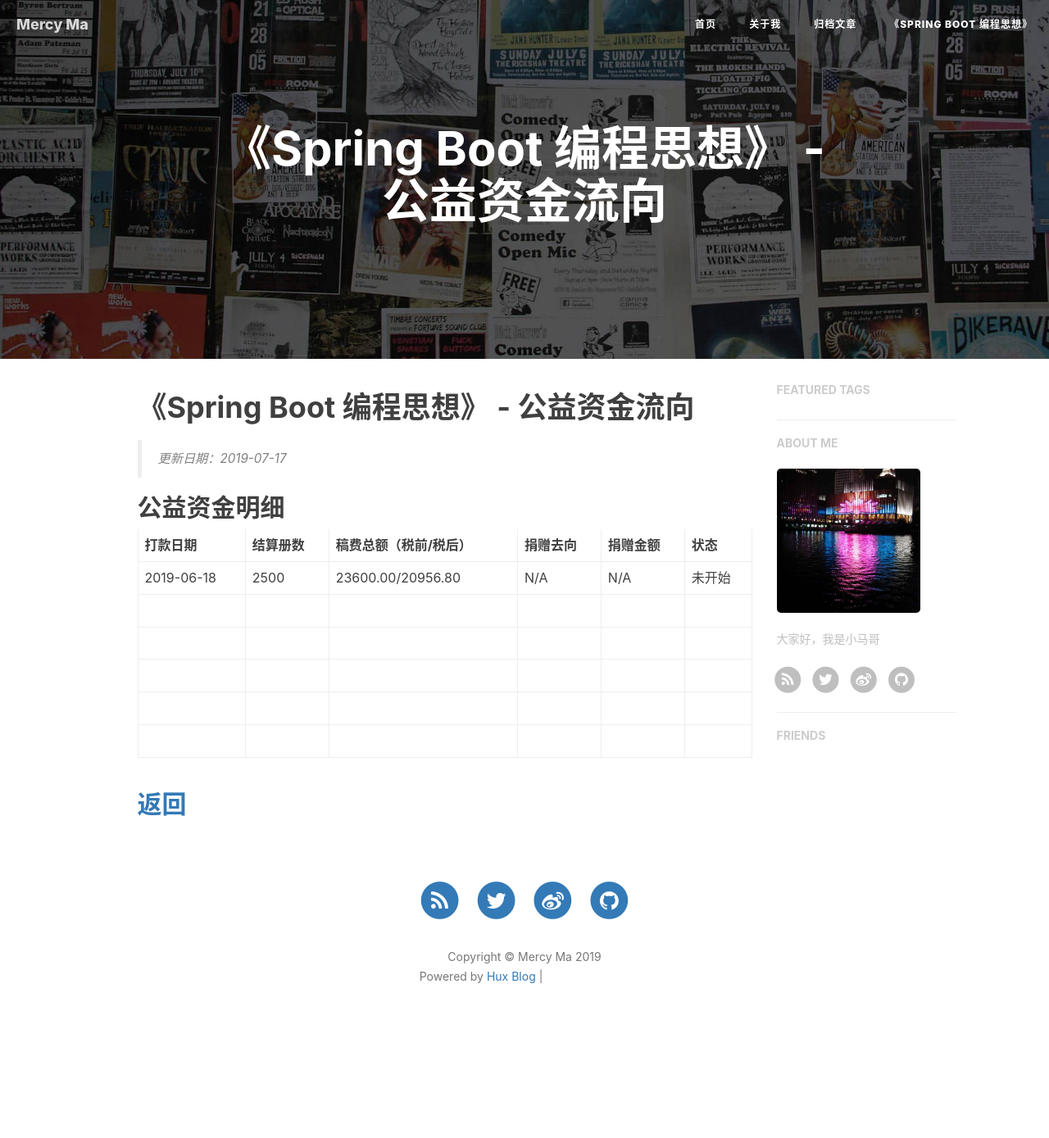
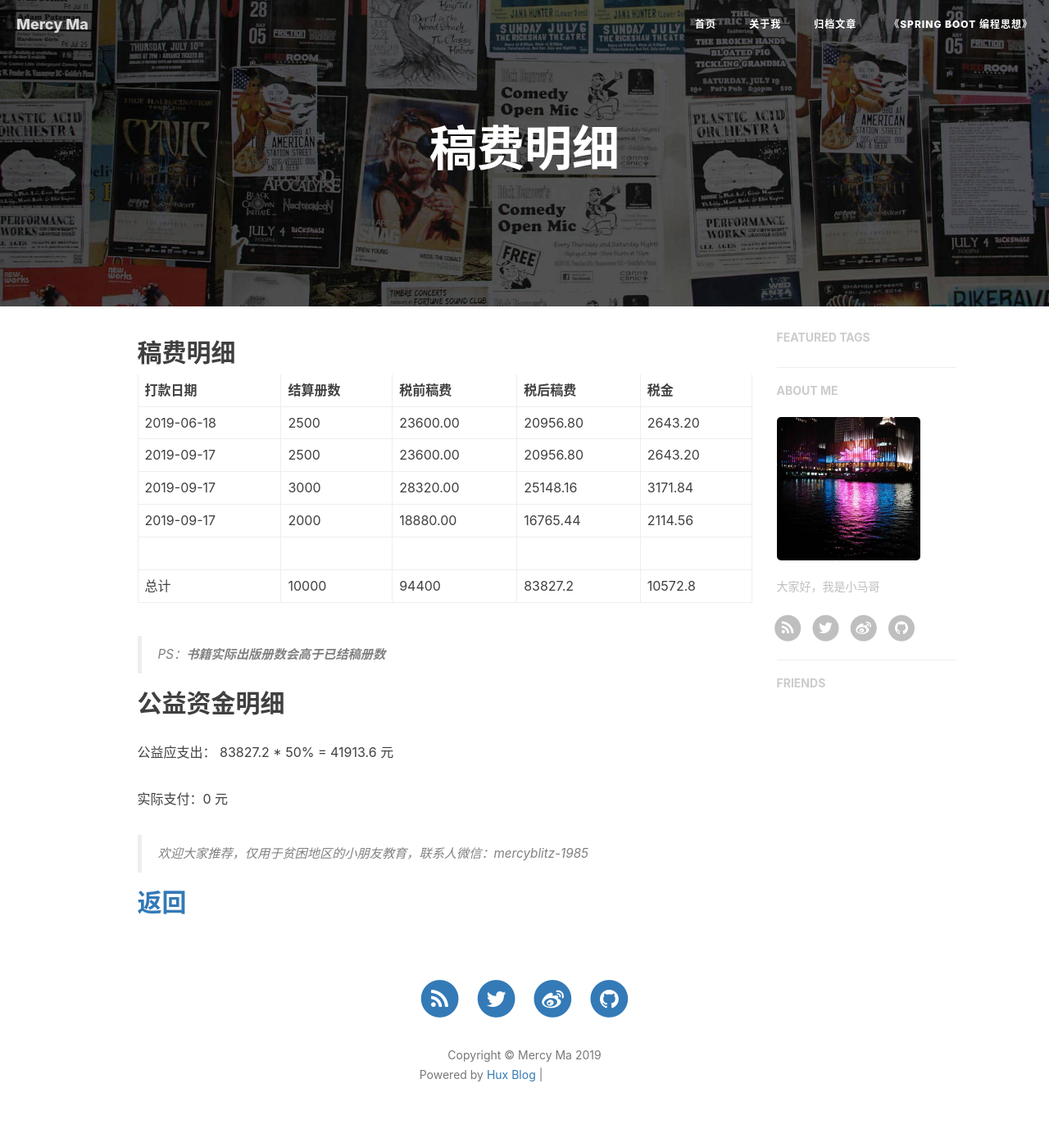
Before and after one commit to mercyblitz/mercyblitz.github.io, a Jekyll site: the page built from books/thinking-in-spring-boot/donate.md, in a window 1280 px wide. Shown: the whole page at 82% size. Built offline with Jekyll 4.4.1, drawn with Linux system fonts in a browser that asks for light colours; nearby versions of some CDN libraries; our own code applies the rules of GitHub Pages for plain Markdown files; comment, search, counter and statistics services are not loaded; before the commit the page ends 1269 px from its top, so only the background shows below that; grey boxes are pictures that could not be loaded.

Commit message:
Update donate details

```diff
--- a/books/thinking-in-spring-boot/donate.md
+++ b/books/thinking-in-spring-boot/donate.md
@@ -1,19 +1,25 @@
-# 《Spring Boot 编程思想》 - 公益资金流向
+## 稿费明细
 
-> 更新日期：2019-07-17
+| 打款日期   | **结算册数** | 税前稿费 | 税后稿费 | 税金    |
+| ---------- | ------------ | -------- | -------- | ------- |
+| 2019-06-18 | 2500         | 23600.00 | 20956.80 | 2643.20 |
+| 2019-09-17 | 2500         | 23600.00 | 20956.80 | 2643.20 |
+| 2019-09-17 | 3000         | 28320.00 | 25148.16 | 3171.84 |
+| 2019-09-17 | 2000         | 18880.00 | 16765.44 | 2114.56 |
+|            |              |          |          |         |
+| 总计       | 10000        | 94400    | 83827.2  | 10572.8 |
+
+> PS：**书籍实际出版册数会高于已结稿册数**
 
 
 
 ## 公益资金明细
 
-| 打款日期   | **结算册数** | 稿费总额（税前/税后） | 捐赠去向 | 捐赠金额 | 状态   |
-| ---------- | ------------ | --------------------- | -------- | -------- | ------ |
-| 2019-06-18 | 2500         | 23600.00/20956.80     | N/A      | N/A      | 未开始 |
-|            |              |                       |          |          |        |
-|            |              |                       |          |          |        |
-|            |              |                       |          |          |        |
-|            |              |                       |          |          |        |
-|            |              |                       |          |          |        |
+公益应支出： 83827.2 * 50% = 41913.6 元
+
+实际支付：0 元
+
+> 欢迎大家推荐，仅用于贫困地区的小朋友教育，联系人微信：mercyblitz-1985
 
 
 
```
